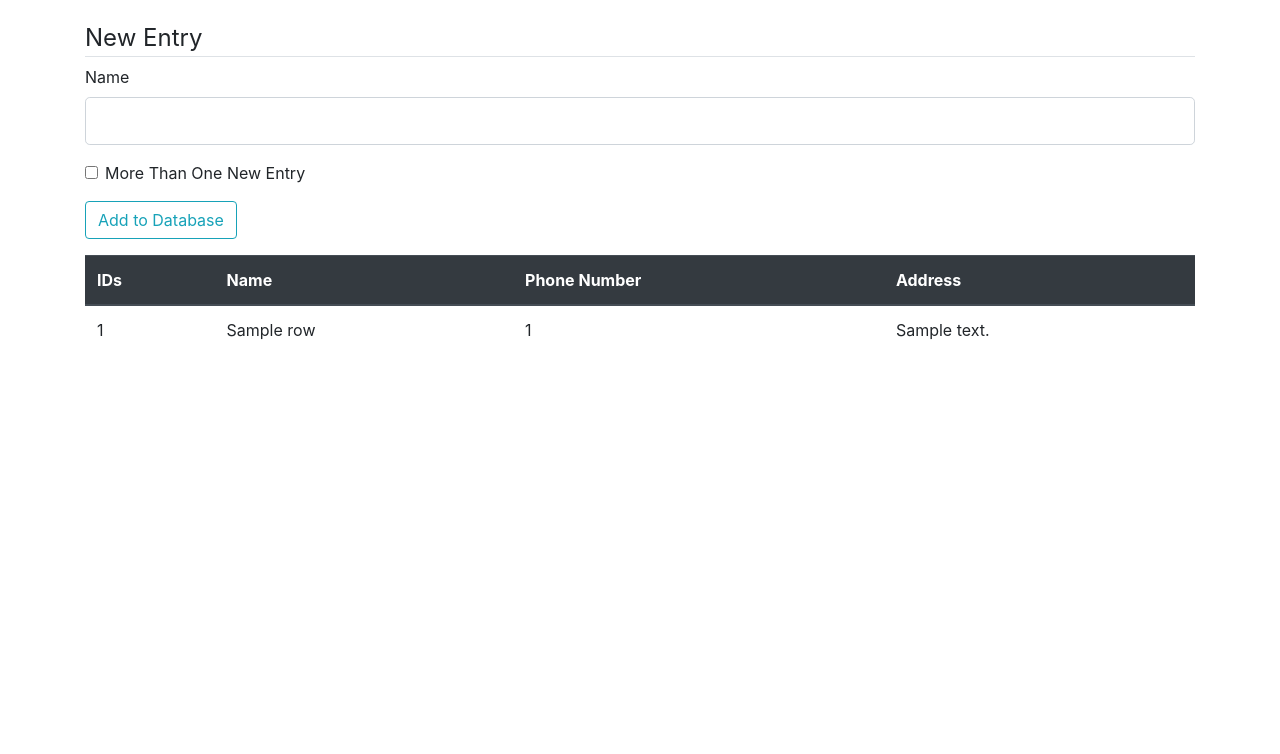
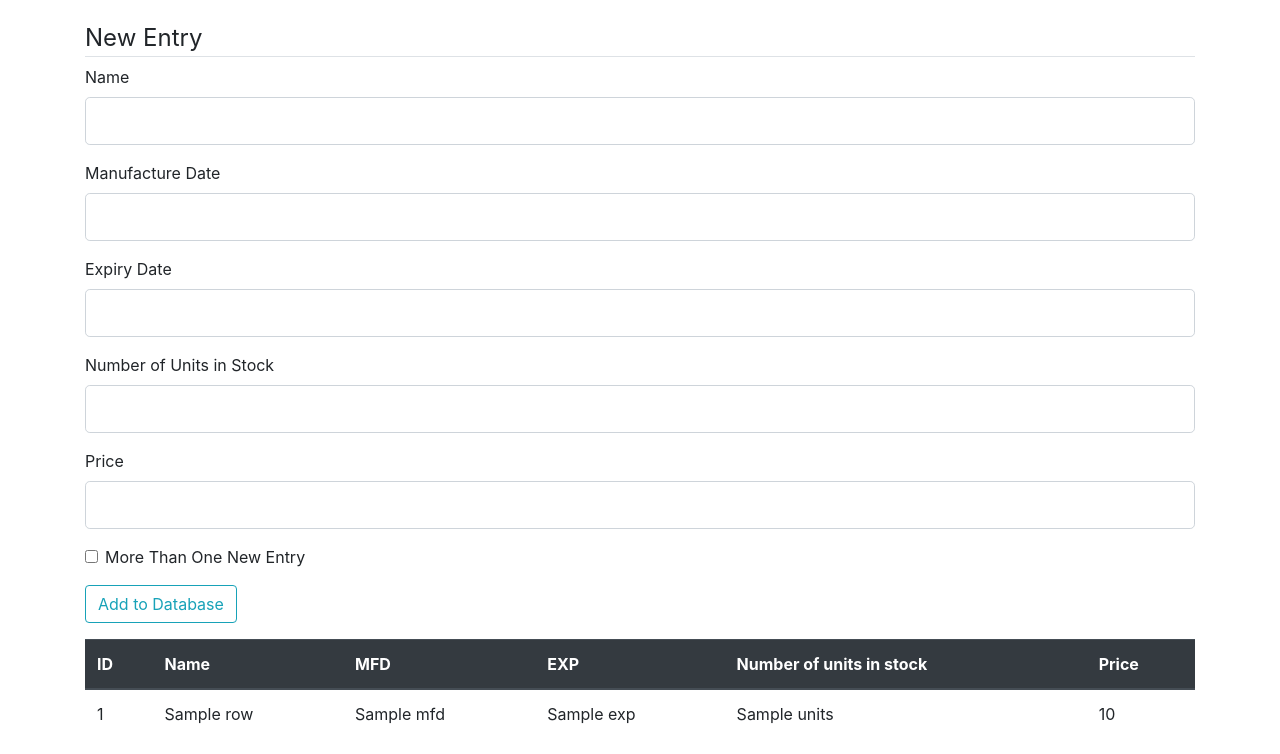
Before and after one commit to NeilBotelho/SE-Project, a Flask app: template tdm/templates/newEntry.html in a window 1280 px wide. Shown: the part 56-810 px from the top of the page. Before the commit the page ends 396 px from the top, so only its background shows below. Run offline with Flask 2, Linux system fonts and the light colour scheme; tables that the repository leaves empty hold one stand-in row (values such as "Sample post"); the template is opened without the code that fills it: values that come from a table or form of the project are taken from there, most other values are stand-ins (such as "Sample title", 1, 10 or a date in 2020); parts of the project's set-up code (start-up, migrations or seed data) failed here and were passed over; some libraries are stand-ins or nearby versions.

Commit message:
Edited table in home, newEntry and updateEntry pages for the NEw columns of the medicine dtabase

```diff
--- a/tdm/templates/newEntry.html
+++ b/tdm/templates/newEntry.html
@@ -21,29 +21,55 @@
                     {% endif %}
       </div>
       <div class="form-group">
-                    {{ form.phone_num.label(class="form-control-label") }}
-                    {% if form.phone_num.errors %}
-                        {{ form.phone_num(class="form-control form-control-lg is-invalid") }}
+                    {{ form.MFD.label(class="form-control-label") }}
+                    {% if form.MFD.errors %}
+                        {{ form.MFD(class="form-control form-control-lg is-invalid") }}
                         <div class="invalid-feedback">
-                            {% for error in form.phone_num.errors %}
+                            {% for error in form.MFD.errors %}
                                 <span>{{ error }}</span>
                             {% endfor %}
                         </div>
                     {% else %}
-                        {{ form.phone_num(class="form-control form-control-lg") }}
+                        {{ form.MFD(class="form-control form-control-lg") }}
                     {% endif %}
       </div>
       <div class="form-group">
-                    {{ form.address.label(class="form-control-label") }}
-                    {% if form.address.errors %}
-                        {{ form.address(class="form-control form-control-lg is-invalid") }}
+                    {{ form.EXP.label(class="form-control-label") }}
+                    {% if form.EXP.errors %}
+                        {{ form.EXP(class="form-control form-control-lg is-invalid") }}
                         <div class="invalid-feedback">
-                            {% for error in form.address.errors %}
+                            {% for error in form.EXP.errors %}
                                 <span>{{ error }}</span>
                             {% endfor %}
                         </div>
                     {% else %}
-                        {{ form.address(class="form-control form-control-lg") }}
+                        {{ form.EXP(class="form-control form-control-lg") }}
+                    {% endif %}
+      </div>
+      <div class="form-group">
+                    {{ form.units.label(class="form-control-label") }}
+                    {% if form.units.errors %}
+                        {{ form.units(class="form-control form-control-lg is-invalid") }}
+                        <div class="invalid-feedback">
+                            {% for error in form.units.errors %}
+                                <span>{{ error }}</span>
+                            {% endfor %}
+                        </div>
+                    {% else %}
+                        {{ form.units(class="form-control form-control-lg") }}
+                    {% endif %}
+      </div>
+      <div class="form-group">
+                    {{ form.price.label(class="form-control-label") }}
+                    {% if form.price.errors %}
+                        {{ form.price(class="form-control form-control-lg is-invalid") }}
+                        <div class="invalid-feedback">
+                            {% for error in form.price.errors %}
+                                <span>{{ error }}</span>
+                            {% endfor %}
+                        </div>
+                    {% else %}
+                        {{ form.price(class="form-control form-control-lg") }}
                     {% endif %}
       </div>
       <div class="form-check">
@@ -64,10 +90,12 @@
   <table class='sortable table'>
      <thead class=thead-dark>
      <tr>
-        <th scope="col">IDs</th>
+        <th scope="col">ID</th>
         <th scope="col">Name</th>
-        <th scope="col">Phone Number</th>
-        <th scope="col">Address</th>
+        <th scope="col">MFD</th>
+        <th scope="col">EXP</th>
+        <th scope="col">Number of units in stock</th>
+        <th scope="col">Price</th>
      </tr>
      </thead>
      <tbody>
@@ -75,8 +103,10 @@
         <tr>
            <td >{{row.ID}}</td>
            <td>{{row.name}}</td>
-           <td>{{row.phone_num}}</td>
-           <td>{{row.address}}</td>
+           <td>{{row.MFD}}</td>
+           <td>{{row.EXP}}</td>
+           <td>{{row.units}}</td>
+           <td>{{row.price}}</td>
         </tr>
      {% endfor %}
   	</tbody>
```
Also changed, not shown: tdm/templates/home.html (+10 -7 lines), tdm/templates/update.html (+47 -16 lines).
